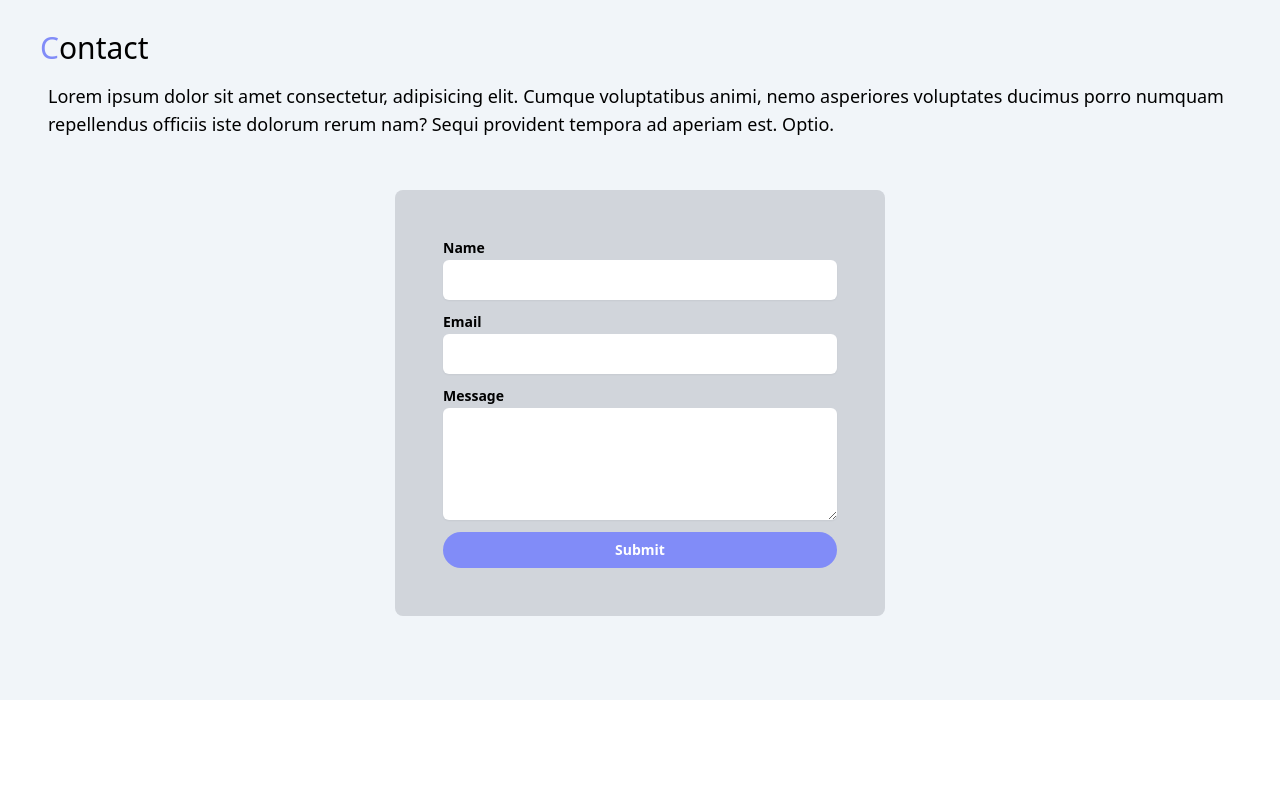
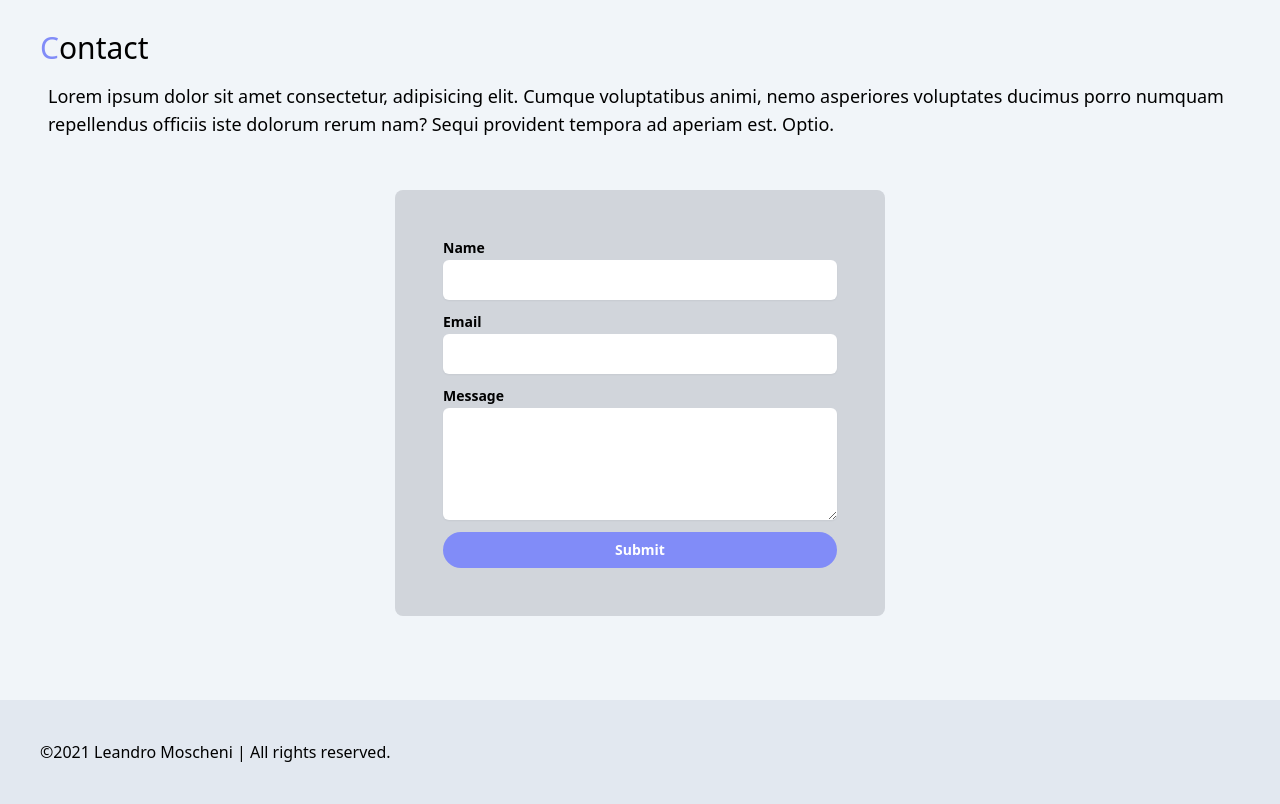
Before and after one commit to lmoscheni/tailwindCSSV3, a website: page index.html in a window 1280 px wide. Shown: the part 1202-2006 px from the top of the page. Before the commit the page ends 1902 px from the top, so only its background shows below. Drawn offline with Linux system fonts and the light colour scheme.

Commit message:
Adding footer

```diff
--- a/index.html
+++ b/index.html
@@ -286,7 +286,13 @@
           </form>
         </div>
       </section>
+
     </div>
+    <footer class="p-5 bg-slate-200 dark:bg-gray-900 dark:text-white">
+      <div class="p-5">
+        ©2021 Leandro Moscheni | All rights reserved.
+      </div>
+    </footer>
     <script src="js/main.js"></script>
   </body>
 </html>
```
Also changed, not shown: dist/main.css.
